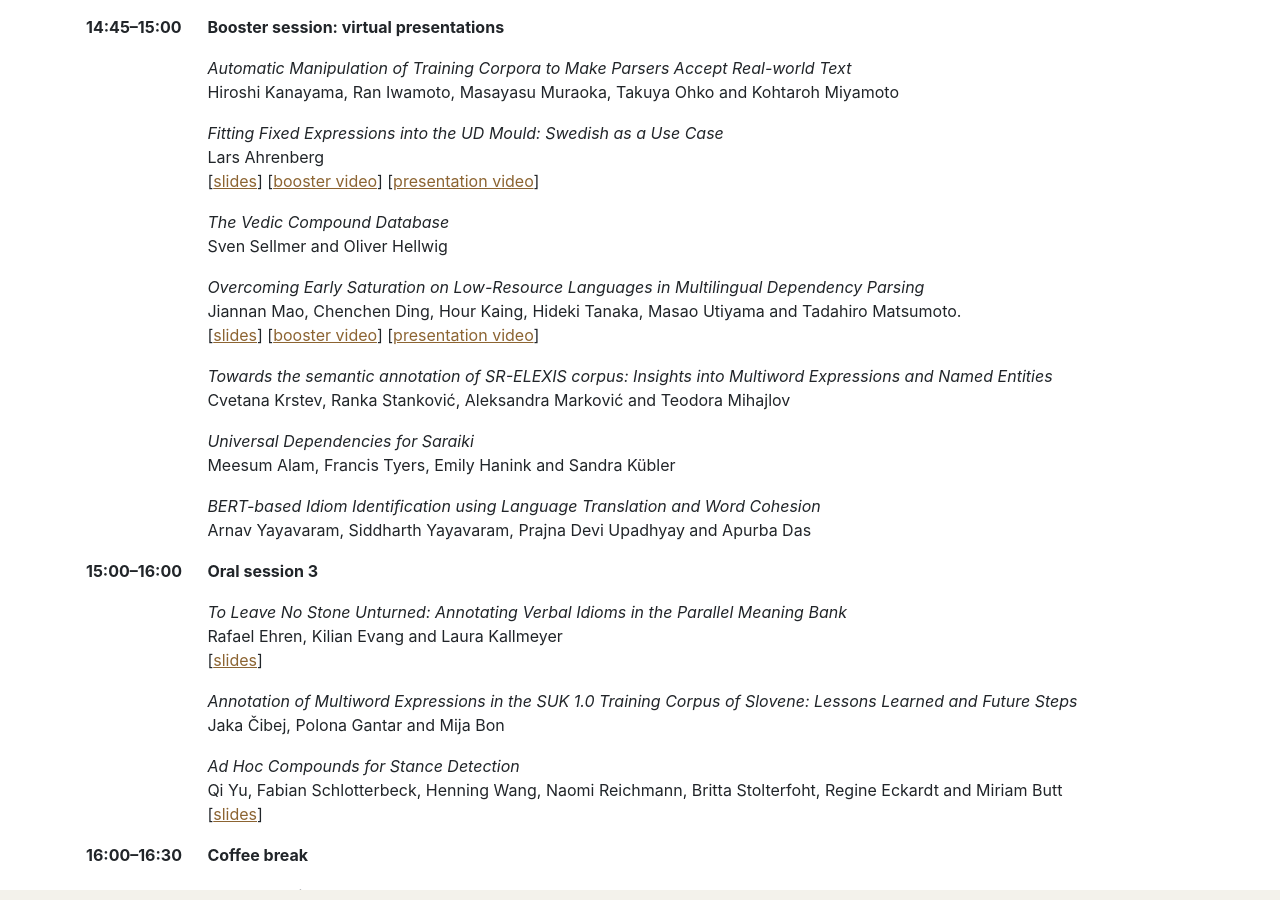
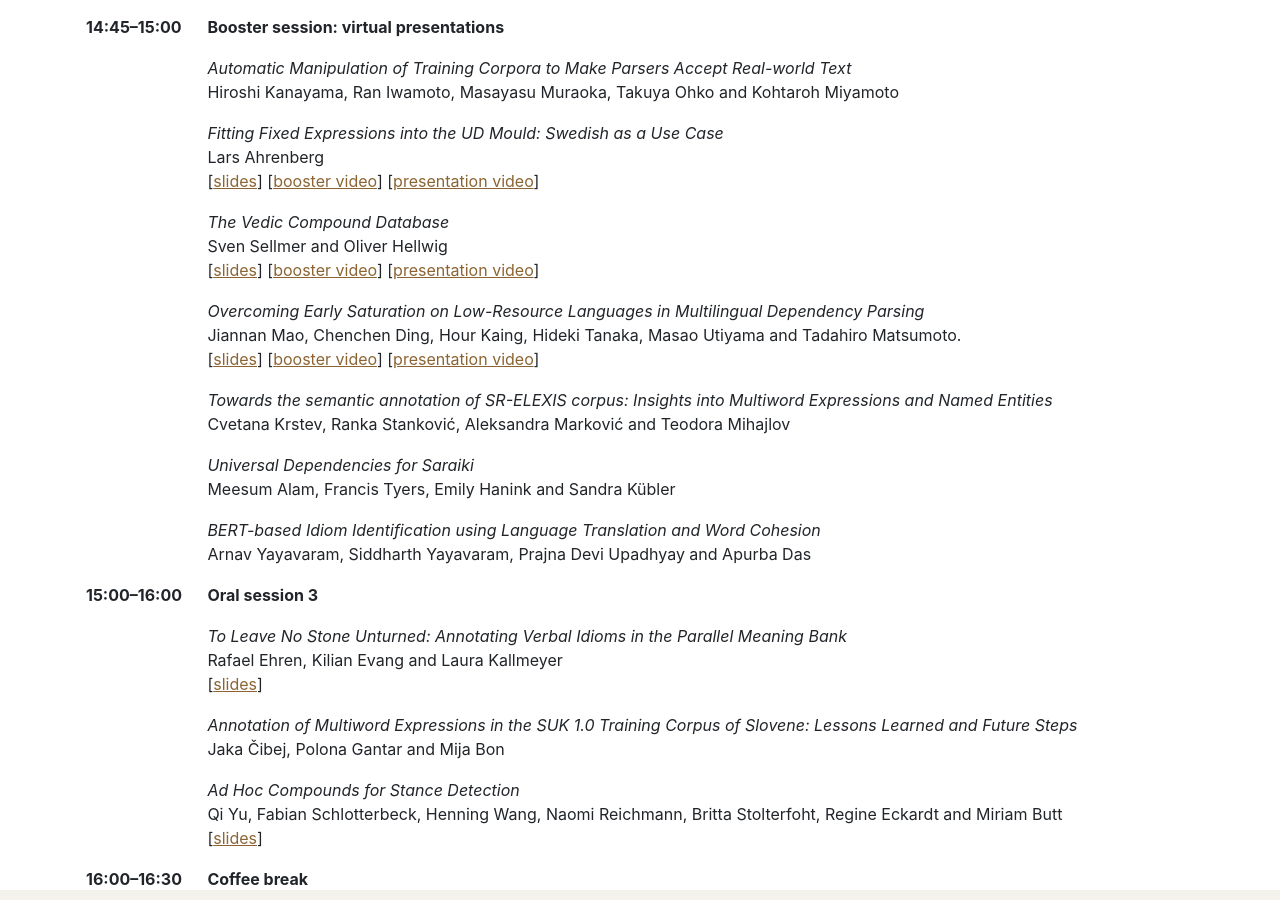
Before and after one commit to multiword/multiword.github.io, a Jekyll site: the page built from mweud2024/index.md, in a window 1280 px wide and 900 px high, scrolled down 3434 px. Built offline with Jekyll 4.4.1, drawn with Linux system fonts in a browser that asks for light colours; comment, search, counter and statistics services are not loaded.

Commit message:
Added slides, video links

```diff
--- a/mweud2024/index.md
+++ b/mweud2024/index.md
@@ -287,6 +287,9 @@
         <td>
             <i>The Vedic Compound Database</i><br>
             Sven Sellmer and Oliver Hellwig<br>
+            [<a href="slides/sellmer-hellwig-2024-vedic-slides.pdf">slides</a>]
+            [<a href="https://drive.google.com/file/d/1x7u7MY3HFWpgq3tsKrwckKKevw6883GJ/view">booster video</a>]
+            [<a href="https://drive.google.com/file/d/1PQ5Na_hbUvxfh-uVJVSuPqZ5QeL42vLt/view">presentation video</a>]
         </td>
     </tr>
     <tr>
```
Also changed, not shown: 1 other file.
